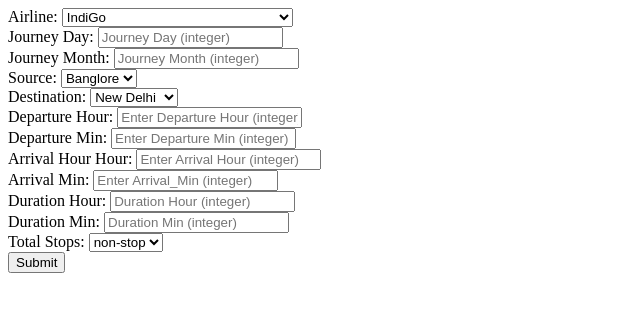
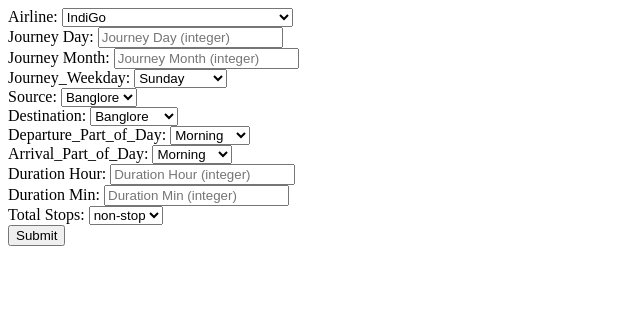
Before and after one commit to Ritika-02/Flight_Fare_Prediction, a Flask app: page /predict in a window 1280 px wide. Shown: the top 312 px of the page, without its empty margins (0-640 px from the left). Run offline with Flask 3, Linux system fonts and the light colour scheme.

Commit message:
frontend

```diff
--- a/app.py
+++ b/app.py
@@ -20,14 +20,13 @@ def predict_datapoint():
         data = CustomData(
 
             Airline= request.form.get('Airline'),
+            Source= request.form.get('Source'),
+            Destination= request.form.get('Destination'),
             Journey_Day= int(request.form.get('Journey_Day')),
             Journey_Month= int(request.form.get('Journey_Month')),
-            Source= request.form.get('Source'),
-            Destination= request.form.get('Destination'),
-            Departure_Hour= int(request.form.get('Departure_Hour')),
-            Departure_Min= int(request.form.get('Departure_Min')),
-            Arrival_Hour= int(request.form.get('Arrival_Hour')),
-            Arrival_Min= int(request.form.get('Arrival_Min')),
+            Journey_Weekday = request.form.get('Journey_Weekday'),
+            Departure_Part_of_Day= request.form.get('Departure_Part_of_Day'),
+            Arrival_Part_of_Day= request.form.get('Arrival_Part_of_Day'),
             Duration_Hour= int(request.form.get('Duration_Hour')),
             Duration_Min= int(request.form.get('Duration_Min')),
             Total_Stops= request.form.get('Total_Stops')
--- a/templates/form.html
+++ b/templates/form.html
@@ -1,6 +1,7 @@
 <html>
 <body>
 <form action="{{url_for('predict_datapoint')}}" method="POST">
+
 
     <div class="form-group">
         <label for="Airline">Airline:</label>
@@ -31,6 +32,19 @@
     </div>
 
     <div class="form-group">
+        <label for="Journey_Weekday">Journey_Weekday:</label>
+        <select id="Journey_Weekday" name="Journey_Weekday">
+            <option value="Sunday">Sunday</option>
+            <option value="Monday">Monday</option>
+            <option value="Tuesday">Tuesday</option>
+            <option value="Wednesday">Wednesday</option>
+            <option value="Thursday">Thursday</option>
+            <option value="Friday">Friday</option>
+            <option value="Saturday">Saturday</option>
+        </select>
+    </div>
+
+    <div class="form-group">
         <label for="Source">Source:</label>
         <select id="Source" name="Source">
             <option value="Banglore">Banglore</option>
@@ -44,7 +58,6 @@
     <div class="form-group">
         <label for="Destination">Destination:</label>
         <select id="Destination" name="Destination">
-            <option value="New Delhi">New Delhi</option>
             <option value="Banglore">Banglore</option>
             <option value="Cochin">Cochin</option>
             <option value="Kolkata">Kolkata</option>
@@ -53,28 +66,25 @@
         </select>
     </div>
 
-
-
     <div class="form-group">
-        <label for="Departure_Hour">Departure Hour:</label>
-        <input type="text" id="Departure_Hour" name="Departure_Hour" placeholder="Enter Departure Hour (integer)">
+        <label for="Departure_Part_of_Day">Departure_Part_of_Day:</label>
+        <select id="Departure_Part_of_Day" name="Departure_Part_of_Day">
+            <option value="morning">Morning</option>
+            <option value="afternoon">Afternoon</option>
+            <option value="evening">Evening</option>
+            <option value="night">Night</option>
+        </select>
     </div>
 
     <div class="form-group">
-        <label for="Departure_Min">Departure Min:</label>
-        <input type="text" id="Departure_Min" name="Departure_Min" placeholder="Enter Departure Min (integer)">
+        <label for="Arrival_Part_of_Day">Arrival_Part_of_Day:</label>
+        <select id="Arrival_Part_of_Day" name="Arrival_Part_of_Day">
+            <option value="morning">Morning</option>
+            <option value="afternoon">Afternoon</option>
+            <option value="evening">Evening</option>
+            <option value="night">Night</option>
+        </select>
     </div>
-
-    <div class="form-group">
-        <label for="Arrival_Hour">Arrival Hour Hour:</label>
-        <input type="text" id="Arrival_Hour" name="Arrival_Hour" placeholder="Enter Arrival Hour (integer)">
-    </div>
-
-    <div class="form-group">
-        <label for="Arrival_Min">Arrival Min:</label>
-        <input type="text" id="Arrival_Min" name="Arrival_Min" placeholder="Enter Arrival_Min (integer)">
-    </div>
-
 
 
     <div class="form-group">
```
